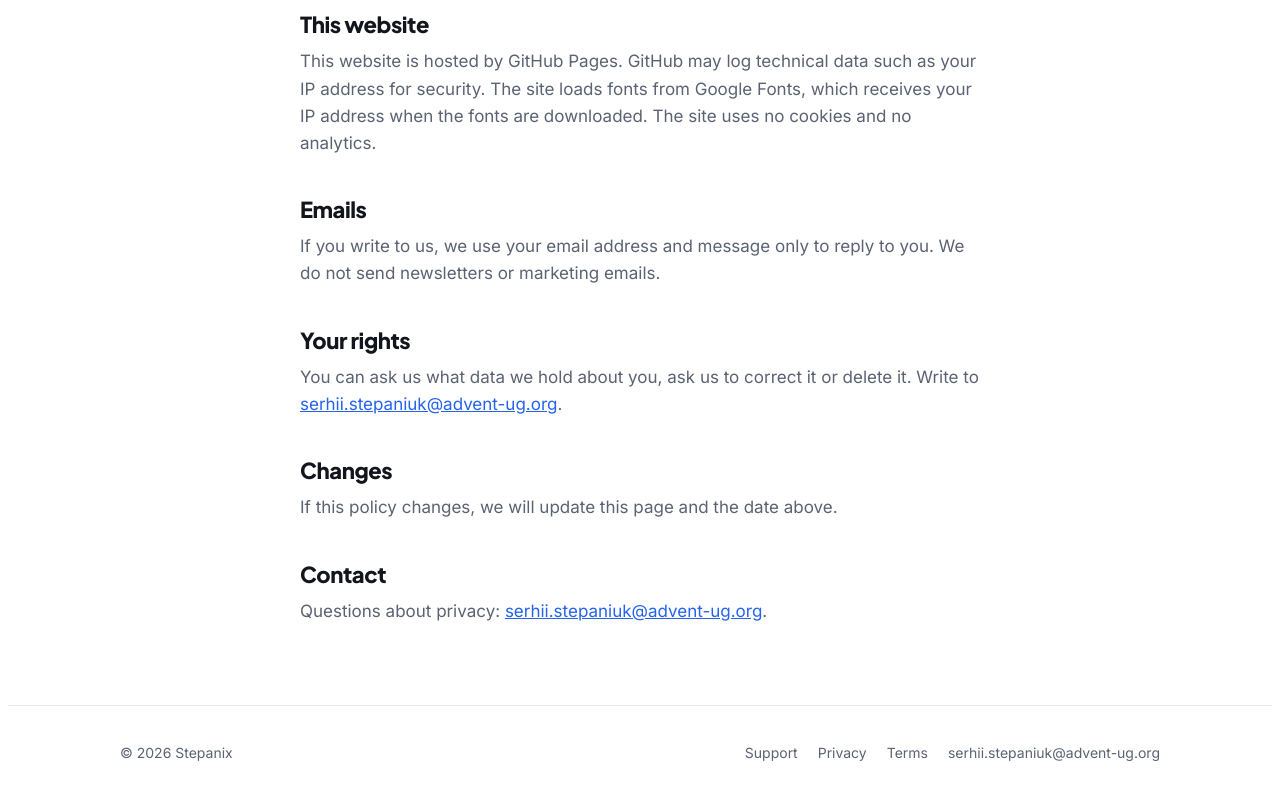
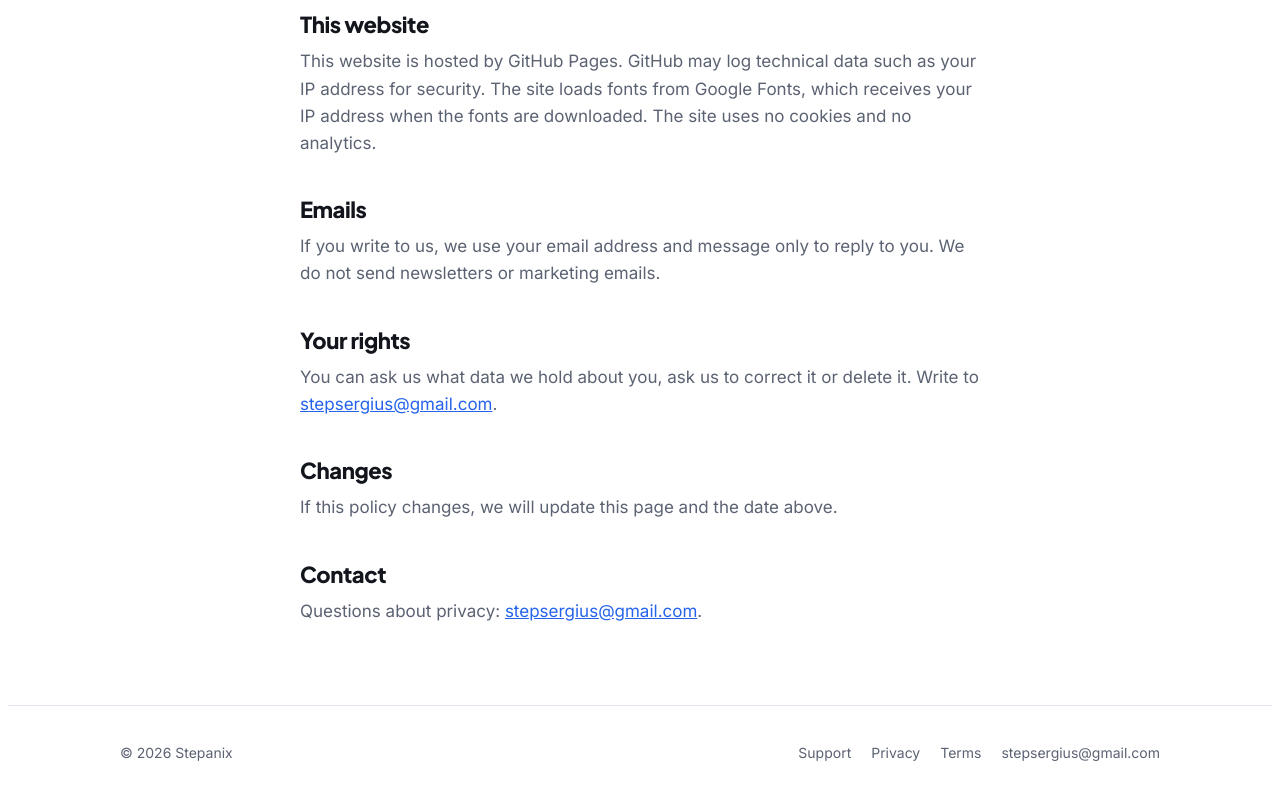
Before and after one commit to stepsergius/tapko-app, a plain HTML site: page privacy.html in a window 1280 px wide. Shown: the part 1185-1985 px from the top of the page. Drawn offline with Linux system fonts and the light colour scheme.

Commit message:
Support email
Co-Authored-By: Claude Opus 5.5 <noreply@anthropic.com>

```diff
--- a/privacy.html
+++ b/privacy.html
@@ -124,13 +124,13 @@ footer a { text-decoration: none; } footer a:hover { color: var(--fg); }
   <p>If you write to us, we use your email address and message only to reply to you. We do not send newsletters or marketing emails.</p>
 
   <h2>Your rights</h2>
-  <p>You can ask us what data we hold about you, ask us to correct it or delete it. Write to <a href="mailto:serhii.stepaniuk@advent-ug.org">serhii.stepaniuk@advent-ug.org</a>.</p>
+  <p>You can ask us what data we hold about you, ask us to correct it or delete it. Write to <a href="mailto:stepsergius@gmail.com">stepsergius@gmail.com</a>.</p>
 
   <h2>Changes</h2>
   <p>If this policy changes, we will update this page and the date above.</p>
 
   <h2>Contact</h2>
-  <p>Questions about privacy: <a href="mailto:serhii.stepaniuk@advent-ug.org">serhii.stepaniuk@advent-ug.org</a>.</p>
+  <p>Questions about privacy: <a href="mailto:stepsergius@gmail.com">stepsergius@gmail.com</a>.</p>
 </main>
 
 <footer>
@@ -140,7 +140,7 @@ footer a { text-decoration: none; } footer a:hover { color: var(--fg); }
       <a href="./#faq">Support</a>
       <a href="privacy.html">Privacy</a>
       <a href="terms.html">Terms</a>
-      <a href="mailto:serhii.stepaniuk@advent-ug.org">serhii.stepaniuk@advent-ug.org</a>
+      <a href="mailto:stepsergius@gmail.com">stepsergius@gmail.com</a>
     </div>
   </div>
 </footer>
```
Also changed, not shown: index.html (+1 -1 lines), terms.html (+3 -3 lines).
